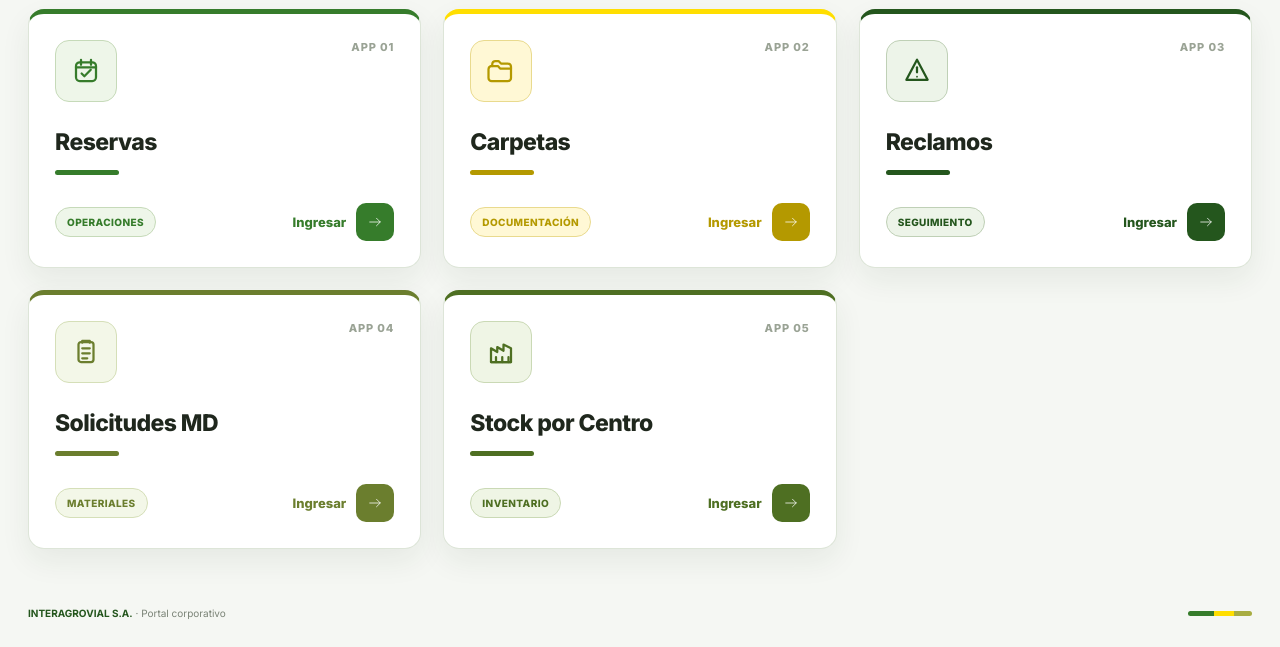
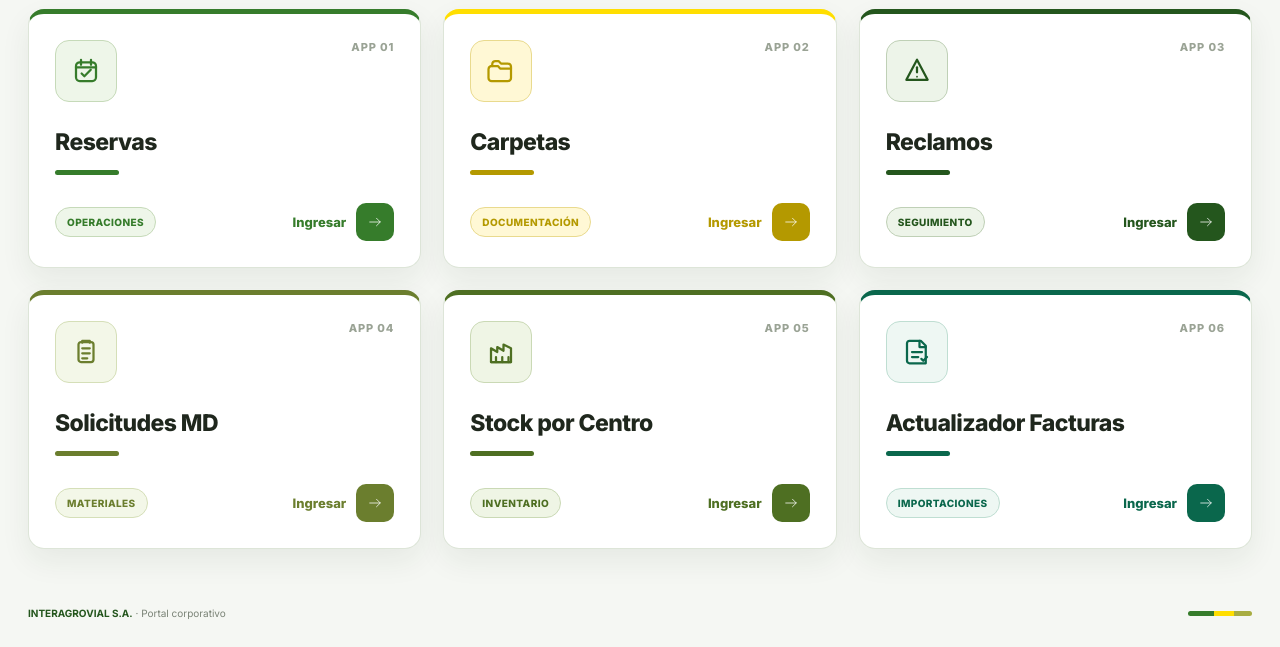
Before and after one commit to gera1991823-design/Datos-Analisis, a plain HTML site: page index.html in a window 1280 px wide. Shown: the part 228-875 px from the top of the page. Drawn offline with Linux system fonts and the light colour scheme.

Commit message:
Update index.html

```diff
--- a/index.html
+++ b/index.html
@@ -214,6 +214,12 @@
       --module-border:#cad9b5;
     }
 
+    .card.facturas {
+      --module:#0a674c;
+      --module-soft:#eef7f3;
+      --module-border:#bfded2;
+    }
+
     .card-top {
       display:flex;
       align-items:flex-start;
@@ -417,7 +423,7 @@
         <small>Interagrovial · Herramientas internas</small>
         <h1>Portal de aplicaciones</h1>
       </div>
-      <div class="apps-count">5 aplicaciones disponibles</div>
+      <div class="apps-count">6 aplicaciones disponibles</div>
     </section>
 
     <section class="grid">
@@ -566,6 +572,36 @@
         </div>
       </a>
 
+      <!-- APP 06: ACTUALIZADOR DE FACTURAS -->
+      <a class="card facturas" href="actualizador_facturas_carpetas.html">
+        <div class="card-top">
+          <div class="icon">
+            <svg viewBox="0 0 24 24" fill="none" stroke="currentColor" stroke-linecap="round" stroke-linejoin="round" aria-hidden="true">
+              <path d="M6 3h9l4 4v14H6a2 2 0 0 1-2-2V5a2 2 0 0 1 2-2Z"/>
+              <path d="M14 3v5h5"/>
+              <path d="M8 12h8M8 16h5"/>
+              <path d="m15.5 17.5 1.5 1.5 3-3"/>
+            </svg>
+          </div>
+          <span class="code">APP 06</span>
+        </div>
+
+        <h2>Actualizador Facturas</h2>
+        <div class="module-line"></div>
+
+        <div class="card-action">
+          <span class="tag">Importaciones</span>
+          <span class="enter">
+            Ingresar
+            <span class="enter-icon">
+              <svg viewBox="0 0 24 24" fill="none" stroke="currentColor" stroke-linecap="round" stroke-linejoin="round">
+                <path d="M5 12h14M14 7l5 5-5 5"/>
+              </svg>
+            </span>
+          </span>
+        </div>
+      </a>
+
     </section>
   </main>
 
```
